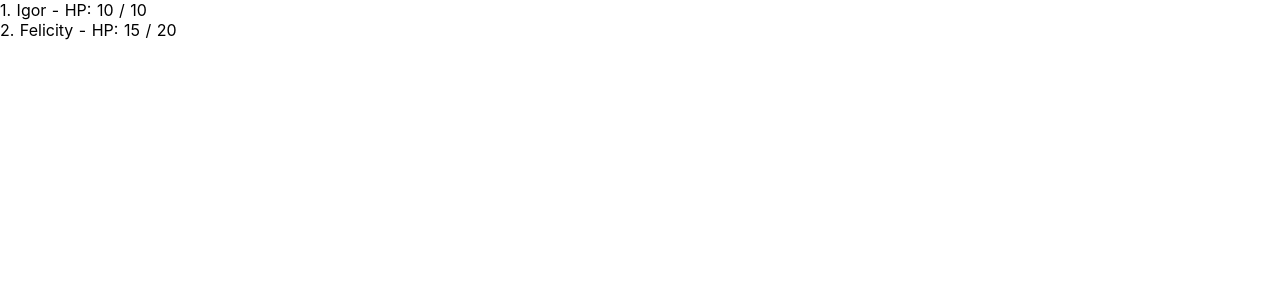
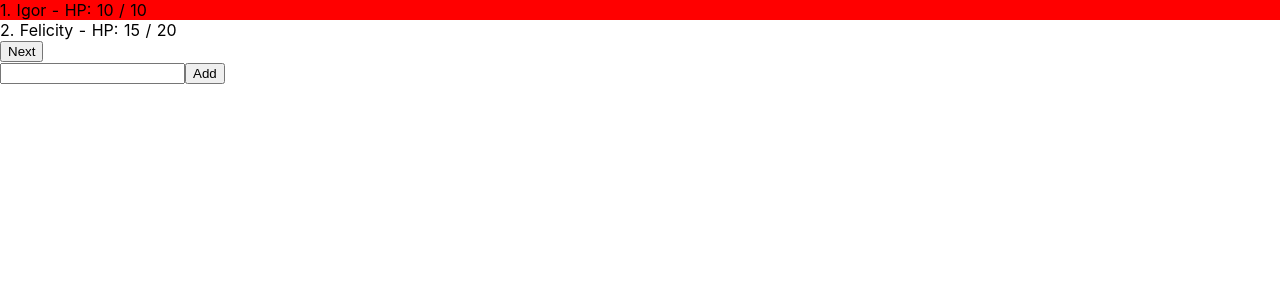
Before and after one commit to twisterghost/combat-manager, a Nuxt app: page / in a window 1280 px wide. Shown: the top 300 px of the page. Built offline with nearby package versions, Linux system fonts and the light colour scheme.

Commit message:
Simple combatant adding

```diff
--- a/components/Combatant.vue
+++ b/components/Combatant.vue
@@ -1,6 +1,6 @@
 <template>
-  <div class="combatant">
-    {{order}}. {{combatant.name}} - HP: {{combatant.health}} / {{combatant.maxHealth}}
+  <div :class="classes">
+    {{order + 1}}. {{combatant.name}} - HP: {{combatant.health}} / {{combatant.maxHealth}}
   </div>
 </template>
 
@@ -9,6 +9,23 @@ export default {
   props: {
     combatant: Object,
     order: Number,
+    turn: Number,
+  },
+  computed: {
+    myTurn() {
+      return this.turn === this.order;
+    },
+    classes() {
+      return ["combatant", {
+        "combatant--myTurn": this.myTurn
+      }];
+    }
   }
 }
 </script>
+
+<style>
+.combatant--myTurn {
+  background-color: red;
+}
+</style>
--- a/package.json
+++ b/package.json
@@ -13,6 +13,7 @@
   "dependencies": {
     "cross-env": "^5.2.0",
     "nuxt": "^2.0.0",
+    "uuid": "^3.3.2",
     "vuex": "^3.0.1"
   },
   "devDependencies": {
--- a/pages/index.vue
+++ b/pages/index.vue
@@ -1,19 +1,53 @@
 <template>
   <section class="container">
-    <combatant v-for="(entry, order) in combatants" :combatant="entry" :order="order + 1" :key="entry.id" />
+    <combatant
+      v-for="(entry, order) in combatants"
+      :turn="turn"
+      :combatant="entry"
+      :order="order"
+      :key="entry.id"
+    />
+    <button @click="$store.commit('nextTurn')">Next</button>
+    <div>
+      <input type="text" v-model="newCombatant.name" @keydown.enter="addCombatant" />
+      <button @click="addCombatant">Add</button>
+    </div>
   </section>
 </template>
 
 <script>
+import { mapState } from 'vuex';
 import Combatant from '~/components/Combatant';
 
 export default {
   components: {
     Combatant,
   },
+  data: function() {
+    return {
+      newCombatant: {
+        name: '',
+        health: 1,
+        maxHealth: 1,
+        initiative: 1,
+      }
+    };
+  },
   computed: {
-    combatants() {
-      return this.$store.state.combatants;
+    ...mapState(['combatants', 'turn'])
+  },
+  methods: {
+    resetNewCombatant() {
+      this.newCombatant = {
+        name: '',
+        health: 1,
+        maxHealth: 1,
+        initiative: 1,
+      }
+    },
+    addCombatant() {
+      this.$store.commit('addCombatant', this.newCombatant);
+      this.resetNewCombatant();
     }
   }
 }
--- a/store/index.js
+++ b/store/index.js
@@ -1,22 +1,45 @@
 import Veux from 'vuex';
+import { v4 as uuid } from 'uuid';
+
+function createCombatant(payload) {
+  return {
+    name: payload.name || 'Combatant',
+    health: payload.health || 1,
+    maxHealth: payload.maxHealth || payload.health || 1,
+    initiative: payload.initiative || 1,
+    id: uuid()
+  };
+}
 
 const createStore = () => {
   return new Veux.Store({
     state: () => ({
+      turn: 0,
       combatants: [{
         name: 'Igor',
         health: 10,
         maxHealth: 10,
         initiative: 5,
-        id: '1234',
+        id: uuid(),
       }, {
         name: 'Felicity',
         health: 15,
         maxHealth: 20,
         initiative: 3,
-        id: '2345',
+        id: uuid(),
       }],
     }),
+    mutations: {
+      nextTurn(state) {
+        state.turn++;
+        if (state.turn >= state.combatants.length) {
+          state.turn = 0;
+        }
+      },
+      addCombatant(state, payload) {
+        state.combatants = state.combatants.concat(createCombatant(payload));
+      }
+    }
   });
 };
 
```
